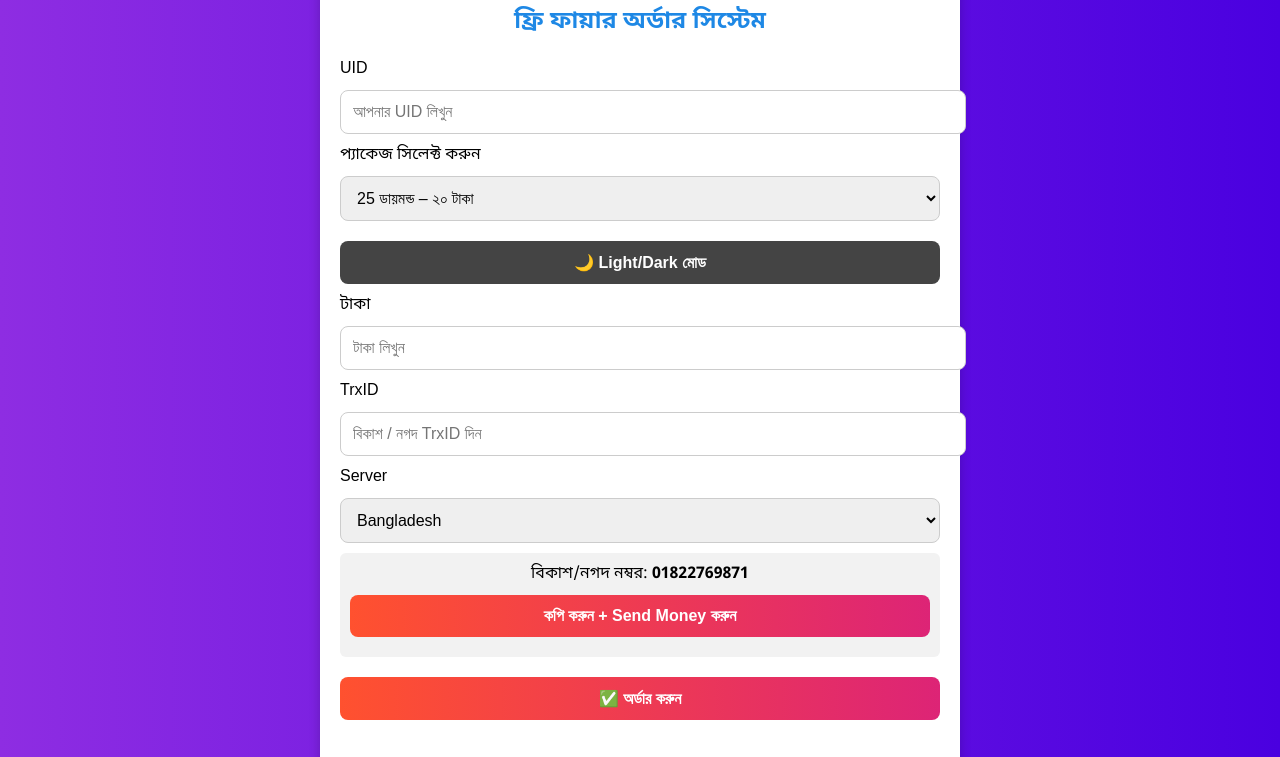
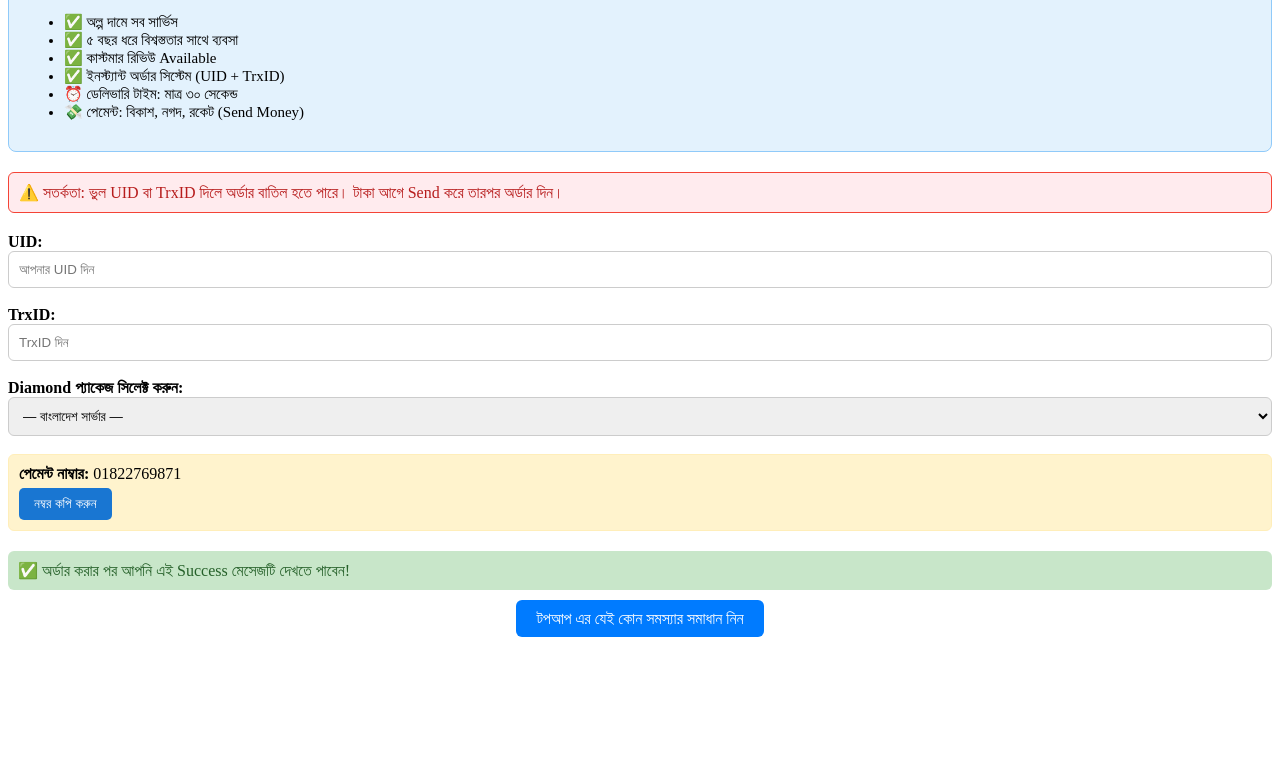
Before and after one commit to BDTOPUPDIMOND/bdtopup-official, a plain HTML site: page index.html in a window 1280 px wide. Shown: the part 168-925 px from the top of the page. After the commit the page ends 805 px from the top, so only its background shows below. Drawn offline with Linux system fonts and the light colour scheme.

Commit message:
Update index.html

```diff
--- a/index.html
+++ b/index.html
@@ -1,82 +1,35 @@
+<h2 style="text-align:center;">بِسْمِ اللَّهِ الرَّحْمَٰنِ الرَّحِيمِ</h2>
+<h3 style="text-align:center;color:#1976d2;">BDTOPUP.COM — বিশ্বস্ত Diamond Topup সার্ভিস</h3>
 
-<!DOCTYPE html>
-<html lang="bn">
-<head>
-  <meta charset="UTF-8">
-  <title>BDTOPUP.COM | Premium Order System</title>
-  <meta name="viewport" content="width=device-width, initial-scale=1.0">
-  <style>
-    body {
-      margin: 0; font-family: 'Noto Sans Bengali', sans-serif;
-      background: linear-gradient(to right, #8E2DE2, #4A00E0);
-      color: #fff;
-    }
-    .container {
-      max-width: 600px;
-      margin: auto;
-      background: #ffffff;
-      color: #000;
-      padding: 20px;
-      border-radius: 12px;
-      box-shadow: 0 0 12px rgba(0,0,0,0.2);
-      margin-top: 40px;
-    }
-    h1, h2 {
-      text-align: center;
-      color: #1E88E5;
-    }
-    .bismillah {
-      text-align: center;
-      font-size: 22px;
-      font-weight: bold;
-      color: #4A00E0;
-      margin-bottom: 10px;
-    }
-    select, input, button {
-      width: 100%;
-      padding: 12px;
-      margin: 10px 0;
-      border-radius: 8px;
-      border: 1px solid #ccc;
-      font-size: 16px;
-    }
-    button {
-      background: linear-gradient(to right, #FF512F, #DD2476);
-      color: white;
-      border: none;
-      font-weight: bold;
-      cursor: pointer;
-    }
-    .success-msg {
-      display: none;
-      background: #4CAF50;
-      color: white;
-      padding: 10px;
-      text-align: center;
-      border-radius: 5px;
-      margin-top: 10px;
-    }
-    .copy-box {
-      background: #f2f2f2;
-      padding: 10px;
-      border-radius: 6px;
-      text-align: center;
-      margin-bottom: 10px;
-    }
-  </style>
-</head>
-<body>
+<div style="background:#e3f2fd;padding:15px;margin-top:10px;border-radius:8px;border:1px solid #90caf9;">
+  <p style="color:#000;font-size:16px;">
+    ভাবছেন ডায়মন্ড নিবেন, কিন্তু বিশ্বস্ত পেজ পাচ্ছেন না?<br/>
+    <strong>বিশ্বস্ততার সাথে টপ-আপ দেওয়াই আমাদের মূল লক্ষ্য!</strong>
+  </p>
+  <ul style="color:#000;font-size:15px;">
+    <li>✅ অল্প দামে সব সার্ভিস</li>
+    <li>✅ ৫ বছর ধরে বিশ্বস্ততার সাথে ব্যবসা</li>
+    <li>✅ কাস্টমার রিভিউ Available</li>
+    <li>✅ ইনস্ট্যান্ট অর্ডার সিস্টেম (UID + TrxID)</li>
+    <li>⏰ ডেলিভারি টাইম: মাত্র ৩০ সেকেন্ড</li>
+    <li>💸 পেমেন্ট: বিকাশ, নগদ, রকেট (Send Money)</li>
+  </ul>
+</div>
 
-<div class="container">
-  <div class="bismillah">بِسْمِ اللَّهِ الرَّحْمَٰنِ الرَّحِيمِ</div>
-  <h1>BDTOPUP.COM</h1>
-  <h2>ফ্রি ফায়ার অর্ডার সিস্টেম</h2>
+<div style="background: #ffebee; border: 1px solid #f44336; padding: 10px; border-radius: 6px; margin-top: 20px; color: #b71c1c;">
+  ⚠️ সতর্কতা: ভুল UID বা TrxID দিলে অর্ডার বাতিল হতে পারে। টাকা আগে Send করে তারপর অর্ডার দিন।
+</div>
 
-  <label>UID</label>
-  <input type="text" id="uid" placeholder="আপনার UID লিখুন">
+<div style="margin-top: 20px;">
+  <label><strong>UID:</strong></label><br/>
+  <input type="text" placeholder="আপনার UID দিন" style="width:100%;padding:10px;border-radius:6px;border:1px solid #ccc;"/><br/><br/>
 
-  <label>প্যাকেজ সিলেক্ট করুন</label>
-  <select id="diamond">
+  <label><strong>TrxID:</strong></label><br/>
+  <input type="text" placeholder="TrxID দিন" style="width:100%;padding:10px;border-radius:6px;border:1px solid #ccc;"/><br/><br/>
+
+  <label><strong>Diamond প্যাকেজ সিলেক্ট করুন:</strong></label><br/>
+  <select style="width:100%;padding:10px;border-radius:6px;border:1px solid #ccc;">
+    <option disabled selected>— বাংলাদেশ সার্ভার —</option>
     <option>25 ডায়মন্ড – ২০ টাকা</option>
     <option>50 ডায়মন্ড – ৩০ টাকা</option>
     <option>115 ডায়মন্ড – ৭৫ টাকা</option>
@@ -86,145 +39,29 @@
     <option>2530 ডায়মন্ড – ১৪৫০ টাকা</option>
     <option>5060 ডায়মন্ড – ২৯০০ টাকা</option>
     <option>10120 ডায়মন্ড – ৬০০০ টাকা</option>
+    <option disabled>— উইকলি / মাসিক / লেভেল আপ —</option>
     <option>উইকলি লাইট – ৩০ টাকা</option>
-<option>উইকলি – ১৩০ টাকা</option>
-<option>মাটলি – ৫৮০ টাকা</option>
+    <option>উইকলি – ৮০ টাকা (শুক্রবার অফার)</option>
+    <option>মাসিক – ৫৮০ টাকা</option>
     <option>লেভেল আপ পাশ – ১৩০ টাকা</option>
-<option>০.৯৯$ – ৮০ টাকা</option>
-<option>১.৯৯$ – ১৮০ টাকা</option>
-<option>২.৯৯$ – ২৮০ টাকা</option>
-<option>৩.৯৯$ – ৩৮০ টাকা</option>
-<option>ইভু এক্সসেস – ৩ দিন – ৬৯ টাকা</option>
-<option>ইভু এক্সসেস – ৭ দিন – ১১০ টাকা</option>
-<option>ইভু এক্সসেস – ৩০ দিন – ২৮৭ টাকা</option>
-<option>৫ ডায়মন্ড – ১৫ টাকা</option>
-<option>৫০ ডায়মন্ড – ৬০ টাকা</option>
-<option>৭০ ডায়মন্ড – ৮০ টাকা</option>
-<option>১৪০ ডায়মন্ড – ১৭০ টাকা</option>
-<option>৩৫৫ ডায়মন্ড – ৪৪০ টাকা</option>
-<option>৭২০ ডায়মন্ড – ৮৩০ টাকা</option>
-<option>১৪৪০ ডায়মন্ড – ১৮৯০ টাকা</option>
-<option>Level Up Pass – ১৭০ টাকা</option>
-<option>Weekly – ২৫৯ টাকা</option>
-<option>Monthly – ৮৯৯ টাকা</option>
-<option>BP Card – ৩৯৯ টাকা</option>
-</select>
+    <option disabled>— ইন্দোনেশিয়া সার্ভার —</option>
+    <option>5 ডায়মন্ড – ১৫ টাকা</option>
+    <option>355 ডায়মন্ড – ৪৪০ টাকা</option>
+    <option>1440 ডায়মন্ড – ১৮৯০ টাকা</option>
+  </select><br/><br/>
 
-<button onclick="toggleMode()" style="margin-top:10px;background:#444;">🌙 Light/Dark মোড</button>
-
-  <label>টাকা</label>
-  <input type="text" id="amount" placeholder="টাকা লিখুন">
-
-  <label>TrxID</label>
-  <input type="text" id="trxid" placeholder="বিকাশ / নগদ TrxID দিন">
-
-  <label>Server</label>
-  <select id="server">
-    <option>Bangladesh</option>
-    <option>Indonesia</option>
-  </select>
-
-  <div class="copy-box">
-    বিকাশ/নগদ নম্বর: <strong id="payNum">01822769871</strong><br>
-    <button onclick="copyNumber()">কপি করুন + Send Money করুন</button>
+  <div style="background:#fff3cd;padding:10px;border-radius:6px;border:1px solid #ffeeba;">
+    <strong>পেমেন্ট নাম্বার:</strong> 01822769871<br/>
+    <button style="margin-top:5px;padding:8px 15px;border:none;background:#1976d2;color:#fff;border-radius:5px;">নম্বর কপি করুন</button>
+  </div>
 </div>
 
-  <button onclick="placeOrder()">✅ অর্ডার করুন</button>
-
-  <div class="success-msg" id="successBox">✅ অর্ডার সফল হয়েছে!</div>
-
-<div id="historyBox" style="margin-top:30px; background:#f0f0f0; padding:15px; border-radius:8px; color:#000;">
-  <h3>📜 অর্ডার হিস্টোরি</h3>
-  <div id="historyList">এখনও কোনো অর্ডার পাওয়া যায়নি।</div>
+<div style="margin-top:20px;background:#c8e6c9;padding:10px;border-radius:6px;color:#256029;">
+  ✅ অর্ডার করার পর আপনি এই Success মেসেজটি দেখতে পাবেন!
 </div>
 
-
-<script>
-  function copyNumber() {
-    const text = document.getElementById("payNum").innerText;
-    navigator.clipboard.writeText(text);
-    alert("নাম্বার কপি হয়েছে: " + text);
-  }
-
-  function placeOrder() {
-    const uid = document.getElementById("uid").value;
-    const diamond = document.getElementById("diamond").value;
-    const amount = document.getElementById("amount").value;
-    const trxid = document.getElementById("trxid").value;
-    const server = document.getElementById("server").value;
-
-    const message = `✅ নতুন অর্ডার
-UID: ${uid}
-প্যাকেজ: ${diamond}
-টাকা: ${amount}
-TrxID: ${trxid}
-Server: ${server}`;
-
-    const token = "<YOUR_BOT_ID>" + ":" + "<YOUR_BOT_TOKEN>";
-    const chatId = "6108340963";
-
-    fetch(`https://api.telegram.org/bot${token}/sendMessage`, {
-      method: "POST",
-      headers: { "Content-Type": "application/json" },
-      body: JSON.stringify({ chat_id: chatId, text: message })
-    }).then(res => {
-      if (res.ok) {
-  document.getElementById("successBox").style.display = "block";
-  const history = JSON.parse(localStorage.getItem("orderHistory") || "[]");
-  history.push({ uid, diamond, amount, trxid, server, time: new Date().toLocaleString() });
-  localStorage.setItem("orderHistory", JSON.stringify(history));
-  loadOrderHistory();
-        document.getElementById("successBox").style.display = "block";
-      }
-    });
-  }
-
-function toggleMode() {
-  const body = document.body;
-  if (body.style.background === "black") {
-    body.style.background = "";
-    body.style.color = "";
-  } else {
-    body.style.background = "black";
-    body.style.color = "white";
-  }
-}
-
-// Auto Friday offer
-document.addEventListener("DOMContentLoaded", () => {
-  const today = new Date().getDay();
-  if (today === 5) {
-    const diamondDropdown = document.getElementById("diamond");
-    for (let i = 0; i < diamondDropdown.options.length; i++) {
-      if (diamondDropdown.options[i].text.includes("উইকলি – ১৩০ টাকা")) {
-        diamondDropdown.options[i].text = "উইকলি – ৮০ টাকা (শুক্রবার অফার)";
-      }
-    }
-  }
-
-  loadOrderHistory();
-});
-
-function loadOrderHistory() {
-  const history = JSON.parse(localStorage.getItem("orderHistory") || "[]").reverse();
-  const historyList = document.getElementById("historyList");
-  if (!history.length) {
-    historyList.innerHTML = "এখনও কোনো অর্ডার পাওয়া যায়নি।";
-    return;
-  }
-  historyList.innerHTML = history.map(o => `
-    <div style='margin-bottom:10px;padding:10px;border-radius:6px;background:#fff;color:#000'>
-      <b>UID:</b> ${o.uid}<br>
-      <b>প্যাকেজ:</b> ${o.diamond}<br>
-      <b>টাকা:</b> ${o.amount}<br>
-      <b>TrxID:</b> ${o.trxid}<br>
-      <b>Server:</b> ${o.server}<br>
-      <small>${o.time}</small>
+<div style="margin-top:20px;text-align:center;">
+  <a href="https://t.me/BDTOPUPCOM24" target="_blank" style="padding:10px 20px;background:#007bff;color:#fff;border-radius:6px;text-decoration:none;">
+    টপআপ এর যেই কোন সমস্যার সমাধান নিন
+  </a>
 </div>
-  `).join("");
-}
-
-</script>
-
-</body>
-</html>
```
Lines whose indentation alone changed are shown as unchanged.
